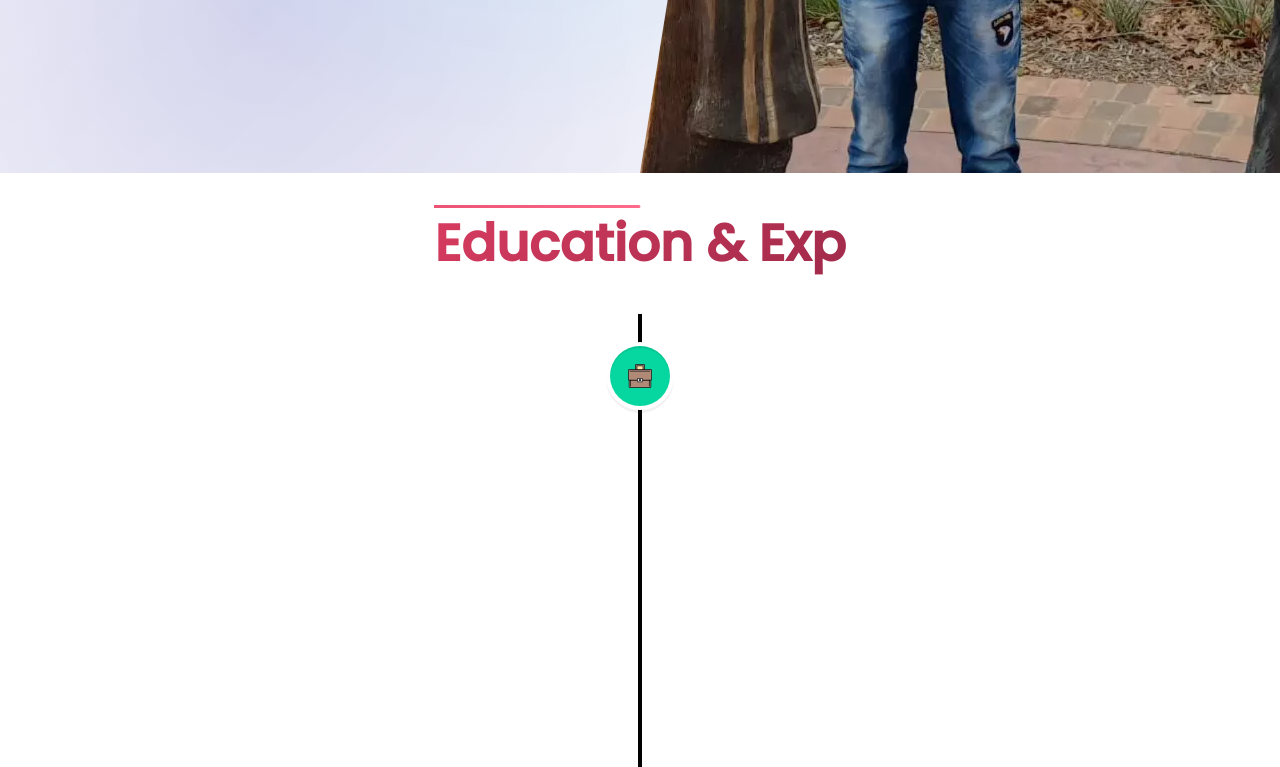
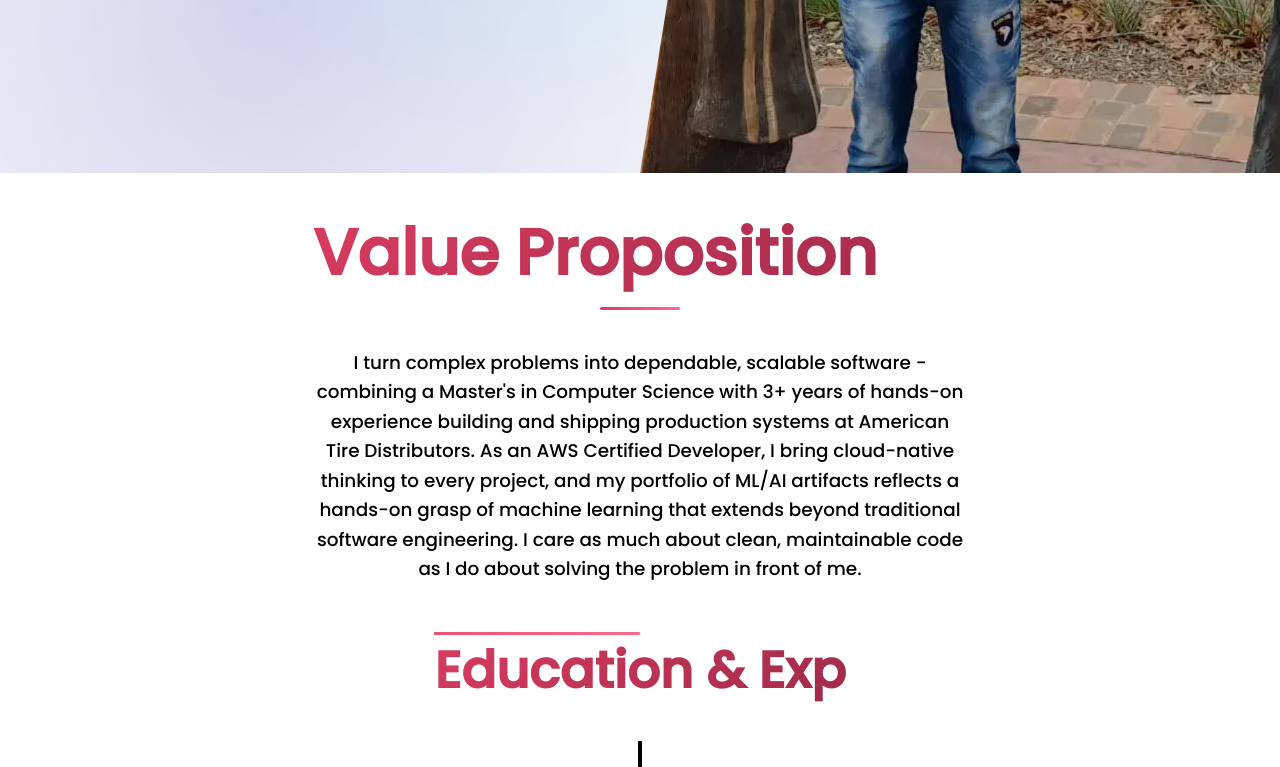
Before and after one commit to JayBhatt25/my-Portfolio, a React (Create React App) app: page /#index in a window 1280 px wide. Shown: the part 627-1394 px from the top of the page. Built offline with nearby package versions, Linux system fonts and the light colour scheme.

Commit message:
add value proposition

```diff
--- a/src/components/Home/Home.jsx
+++ b/src/components/Home/Home.jsx
@@ -2,6 +2,7 @@ import { useEffect } from 'react'
 import { useLocation } from 'react-router-dom'
 import { scroller } from 'react-scroll'
 import Intro from '../intro/Intro';
+import ValueProposition from '../value-proposition/ValueProposition';
 import Timeline from '../timeline/Timeline';
 import Certifications from '../Certifications/Certifications';
 import Projects from '../projects/Projects';
@@ -22,6 +23,7 @@ function Home() {
     return (
         <>
             <Intro />
+            <ValueProposition />
             <Timeline />
             <Certifications />
             <Projects />
--- a/src/components/shared/animated-titles.scss
+++ b/src/components/shared/animated-titles.scss
@@ -157,6 +157,16 @@
     }
 }
 
+.value-prop-title {
+    animation: fadeInUp 1s ease-out;
+
+    &::after {
+        content: '💡';
+        margin-left: 10px;
+        animation: bounceIn 1.5s ease-out 1s both;
+    }
+}
+
 .artifacts-title {
     animation: bounceIn 1.2s ease-out;
 
--- /dev/null
+++ b/src/components/value-proposition/ValueProposition.jsx
@@ -0,0 +1,24 @@
+import React from 'react'
+import './value-proposition.scss'
+import '../shared/animated-titles.scss'
+
+export default function ValueProposition() {
+    return (
+        <div className="value-proposition">
+            <div className="fade-in">
+                <h1 className="vp_title animated-title value-prop-title">Value Proposition</h1>
+            </div>
+            <div className="fade-in vp-container">
+                <p>
+                    I turn complex problems into dependable, scalable software - combining a Master's
+                    in Computer Science with 3+ years of hands-on experience building and shipping
+                    production systems at American Tire Distributors. As an AWS Certified Developer,
+                    I bring cloud-native thinking to every project, and my portfolio of ML/AI artifacts
+                    reflects a hands-on grasp of machine learning that extends beyond traditional
+                    software engineering. I care as much about clean, maintainable code as I do about
+                    solving the problem in front of me.
+                </p>
+            </div>
+        </div>
+    )
+}
--- /dev/null
+++ b/src/components/value-proposition/value-proposition.scss
@@ -0,0 +1,58 @@
+.value-proposition {
+    height: auto;
+    width: 100%;
+    display: flex;
+    flex-direction: column;
+    align-items: center;
+    margin-top: 2rem;
+    overflow: hidden;
+}
+
+.vp_title {
+    font-size: clamp(2.5rem, 6vw, 4rem);
+    text-align: center;
+    margin-bottom: 2rem;
+    transition: color 0.3s ease;
+}
+
+.App.light-mode .vp_title:not(.animated-title) {
+    color: black;
+}
+
+.App.dark-mode .vp_title:not(.animated-title) {
+    color: white;
+}
+
+.vp-container {
+    max-width: 700px;
+    width: 100%;
+    padding: 1em 2em;
+    margin: 0 auto;
+    text-align: center;
+    color: white;
+    transition: color 0.3s ease;
+
+    > p {
+        line-height: 1.6;
+        font-size: clamp(1rem, 2vw, 1.15rem);
+        margin: 0;
+    }
+}
+
+.App.light-mode .vp-container {
+    color: black;
+}
+
+.App.dark-mode .vp-container {
+    color: white;
+}
+
+@media screen and (max-width: 80em) {
+    .value-proposition {
+        height: auto;
+    }
+
+    .vp-container {
+        padding: 1em 1.5em;
+    }
+}
```
